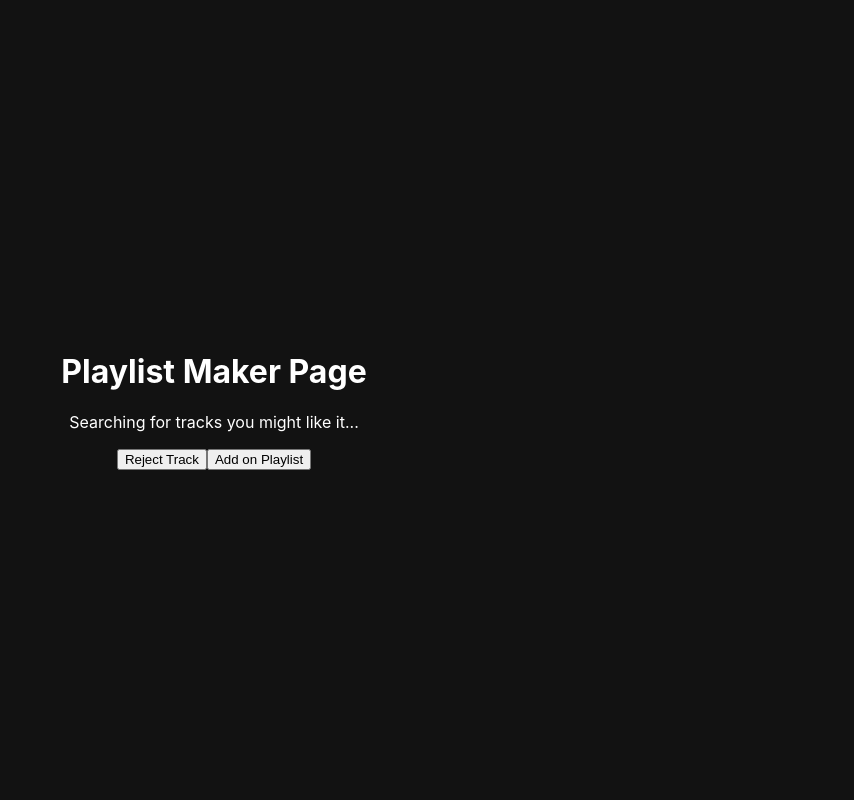
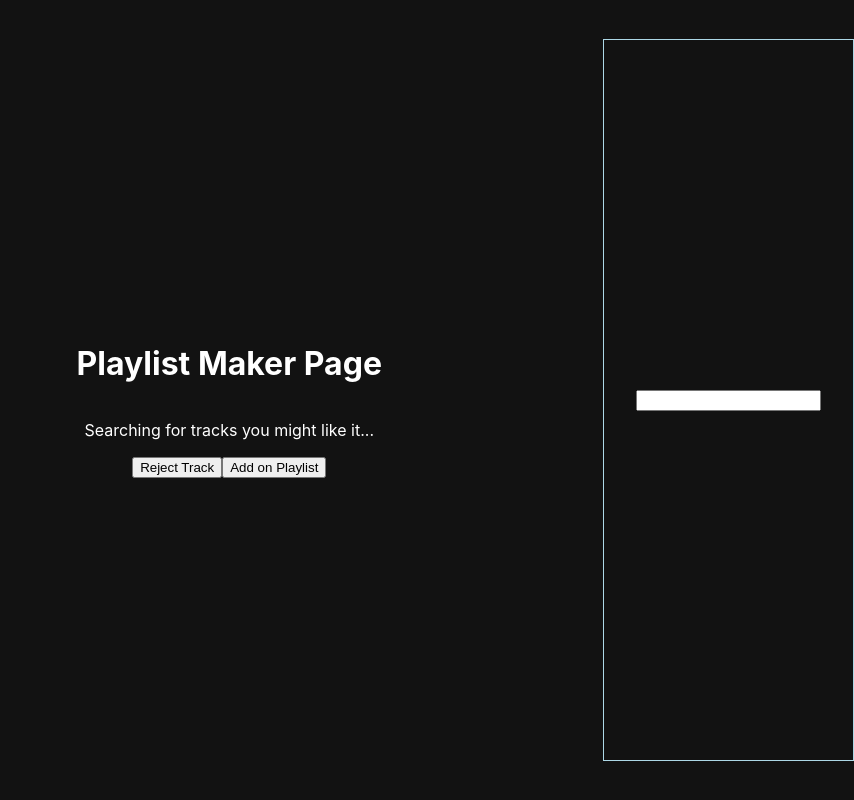
Before and after one commit to maduMelo/playlist-generator, a React (Create React App) app: page /profile/app in a window 1280 px wide. Shown: the whole page, without its empty margins (426-1280 px from the left). Built offline with nearby package versions, Linux system fonts and the light colour scheme.

Commit message:
displayig the listing of songs added on playlist

```diff
--- a/src/pages/PlaylistMaker/PlaylistMaker.css
+++ b/src/pages/PlaylistMaker/PlaylistMaker.css
@@ -0,0 +1,49 @@
+.playlist-maker-container {
+    display: flex;
+    align-items: center;
+    justify-content: space-around;
+
+    height: 100vh;
+    width: 100vw;
+}
+
+.playlist-container {
+    display: flex;
+    flex-direction: column;
+    align-items: center;
+    justify-content: start;
+
+    width: 22vw;
+    height: 90%;
+
+    overflow: scroll;
+}
+
+.playlist-container::-webkit-scrollbar {
+    display: none;
+}
+
+.playlist-maker-center {
+
+    display: flex;
+    flex-direction: column;
+    align-items: center;
+    justify-content: center;
+
+    height: 90%;
+
+    flex: 3;
+}
+
+.playlist-maker-right {
+    border: 1px solid lightblue;
+
+    height: 90%;
+
+    display: flex;
+    flex-direction: column;
+    align-items: center;
+    justify-content: center;
+
+    flex: 1;
+}
--- a/src/pages/PlaylistMaker/PlaylistMaker.jsx
+++ b/src/pages/PlaylistMaker/PlaylistMaker.jsx
@@ -2,8 +2,10 @@ import React, { useState, useEffect } from 'react';
 import { useLocation } from 'react-router-dom';
 
 import './PlaylistMaker.css';
+import './components/TrackOnPlaylist.css';
 
 import TrackPreview from './components/TrackPreview';
+import TrackOnPlaylist from './components/TrackOnPlaylist';
 
 import spotifyControllers from '../../controllers/spotifyControllers';
 
@@ -51,17 +53,12 @@ function PlaylistMaker() {
             description: 'Playlist created by Playlist Maker',
             public: true
         };
-
         const playlistID = await spotifyControllers.createPlaylist(accessToken, userID, body);
-        setPlaylistID(playlistID);
 
         const tracksIDs = playlist.map(track => `spotify:track:${track.id}`);
-
-        console.log('ID', playlistID);
-        console.log('Tracks IDs', tracksIDs);
-
         await spotifyControllers.addTracksOnPlaylist(accessToken, playlistID, tracksIDs);
 
+        setPlaylistID(playlistID);
         setIsPlaylistDone(true);
     };
 
@@ -81,16 +78,29 @@ function PlaylistMaker() {
     }, []);
 
     return (
-        <div>
+        <div className='playlist-maker-container'>
+
+            <div className='playlist-container'>
+                { playlist.map((track, index) =>  <TrackOnPlaylist key={index} order={index} track={track} />) }
+            </div>
+
+            <div className='playlist-maker-center'>
                 <h1>Playlist Maker Page</h1>
+
                 {
                     suggestedTracks.length > 0 ?
                     <TrackPreview track={suggestedTracks[0]} /> :
                     <p>Searching for tracks you might like it...</p>
                 }
 
+                <div>
                     <button onClick={rejectTrack}>Reject Track</button>
                     <button onClick={addTrackOnPlaylist}>Add on Playlist</button>
+                </div>
+            </div>
+
+            <div className='playlist-maker-right'>
+                <input type="text" />
 
                 {
                     playlist.length > 0 && !isPlaylistDone &&
@@ -103,6 +113,7 @@ function PlaylistMaker() {
                         Go to Playlist
                     </a>
                 }
+            </div>
 
         </div>
     );
--- /dev/null
+++ b/src/pages/PlaylistMaker/components/TrackOnPlaylist.css
@@ -0,0 +1,40 @@
+.track-on-playlist {
+    display: flex;
+    align-items: center;
+    justify-content: center;
+
+    gap: .6rem;
+
+    width: 90%;
+    padding: .55rem 1rem;
+}
+
+.track-on-playlist:hover {
+    background-color: #282828;
+}
+
+.track-on-playlist img {
+    width: 3rem;
+    height: 3rem;
+    border-radius: 10%;
+}
+
+.track-on-playlist-info {
+    width: 55%;
+
+    display: flex;
+    flex-direction: column;
+    gap: .2rem;
+}
+
+.track-on-playlist p, .track-on-playlist h5 {
+    margin: 0;
+
+    white-space: nowrap;
+    overflow: hidden;
+    text-overflow: ellipsis;
+}
+
+.track-on-playlist p {
+    font-size: .8rem;
+}
--- /dev/null
+++ b/src/pages/PlaylistMaker/components/TrackOnPlaylist.jsx
@@ -0,0 +1,16 @@
+function TrackOnPlaylist({ track, order }) {
+    return (
+        <div className='track-on-playlist'>
+            <p className="order">{order+1}</p>
+            <img src={track.album.images[2].url} alt={track.name} />
+
+            <div className='track-on-playlist-info'>
+                <h5>{track.name}</h5>
+                <p>{track.artists.map(artist => artist.name).join(', ')}</p>
+            </div>
+        </div>
+    );
+};
+
+
+export default TrackOnPlaylist;
--- a/src/pages/PlaylistMaker/components/TrackPreview.css
+++ b/src/pages/PlaylistMaker/components/TrackPreview.css
@@ -7,6 +7,10 @@
     background-color: #1f1f1f;
     padding: 1rem;
     border-radius: 4%;
+}
+
+.track-preview-container:hover {
+    background-color: #282828;
 }
 
 .img-player-container {
--- a/src/pages/PlaylistMaker/components/TrackPreview.jsx
+++ b/src/pages/PlaylistMaker/components/TrackPreview.jsx
@@ -46,8 +46,6 @@ function TrackPreview({ track }) {
                 <h3 className='track-name'>{track.name}</h3>
                 <p className='track-artists'>{artists}</p>
             </div>
-
-
         </div>
     );
 };
```
Lines whose indentation alone changed are shown as unchanged.
